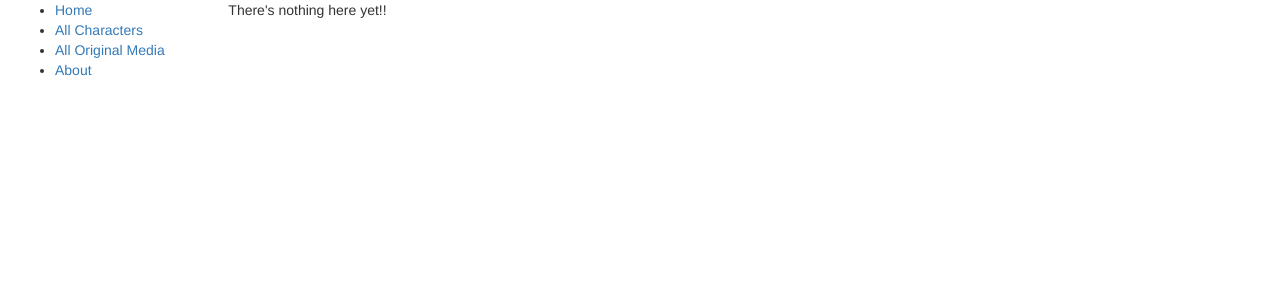
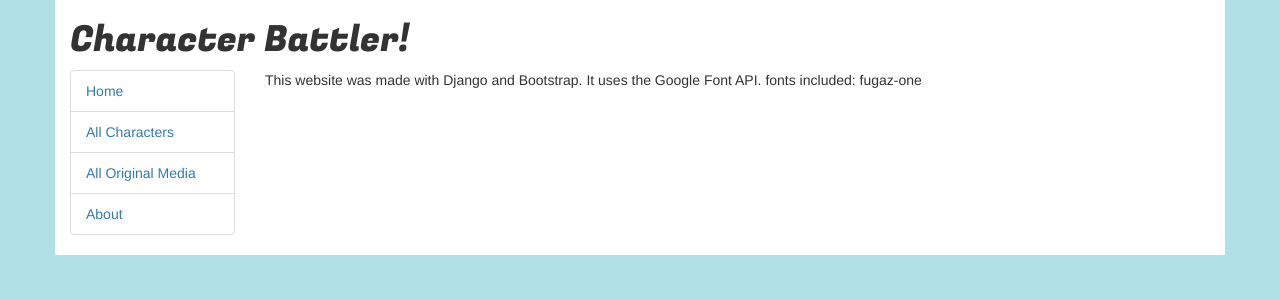
Before and after one commit to madsilva/character-battler, a Django app: page /battler/about/ in a window 1280 px wide. Shown: the top 300 px of the page. Run offline with Django 3.2, Linux system fonts and the light colour scheme; some libraries are stand-ins or nearby versions.

Commit message:
Added Bootstrap CSS and a custom stylesheet to the base template.

```diff
--- a/charbattler/static/charbattler/style.css
+++ b/charbattler/static/charbattler/style.css
@@ -1,3 +1,31 @@
-p {
-    color:red;
+.battle-image-1, .battle-image-2 {
+    border-width: 25px;
+    border-style: solid;
+    border-radius: 25px;
+    width: 500px;
+    height: 500px;
 }
+
+.battle-button {
+    padding: 0px 0px;
+    border: 0px;
+    background-color: white;
+}
+
+.website-title {
+    font-family: "Fugaz One", cursive;
+}
+
+.container {
+    max-width:1300px;
+    background-color: white;
+    background-color: white;
+}
+
+body {
+    background-color: powderblue;
+}
+
+html {
+    background: transparent;
+}
--- a/charbattler/templates/charbattler/about.html
+++ b/charbattler/templates/charbattler/about.html
@@ -2,6 +2,7 @@
 
 {% block content %}
 
-There's nothing here yet!!
+This website was made with Django and Bootstrap.
+It uses the Google Font API. fonts included: fugaz-one
 
 {% endblock %}
--- a/charbattler/templates/charbattler/base.html
+++ b/charbattler/templates/charbattler/base.html
@@ -4,47 +4,46 @@
     {% block title %}<title>Character Battler!</title>{% endblock %}
     <meta charset="utf-8">
     <meta name="viewport" content="width=device-width, initial-scale=1">
+    <!-- including Bootstrap, JS, and JQuery -->
     <link rel="stylesheet" href="https://maxcdn.bootstrapcdn.com/bootstrap/3.3.7/css/bootstrap.min.css">
+    <script src="https://maxcdn.bootstrapcdn.com/bootstrap/3.3.7/js/bootstrap.min.js"></script>
+    <script src="https://ajax.googleapis.com/ajax/libs/jquery/3.2.1/jquery.min.js"></script>
+    <!-- including custom stylesheet -->
     {% load static %}
     <link rel="stylesheet" type="text/css" href="{% static 'charbattler/style.css' %}" />
-<script src="https://ajax.googleapis.com/ajax/libs/jquery/1.12.4/jquery.min.js"></script>
-
-    <script src="https://maxcdn.bootstrapcdn.com/bootstrap/3.3.7/js/bootstrap.min.js"></script>
+    <!-- including font for site header -->
+    <link href="https://fonts.googleapis.com/css?family=Fugaz+One" rel="stylesheet">
 </head>
 
 <body>
-<div class="container-fluid">
+<div class="bground">
+<div class="container">
+
     <div class="row">
+        <div class="col-sm-12">
+            <h1 class="website-title">Character Battler!</h1>
+        </div>
+    </div>
+
+    <div class="row">
+
         <div class="col-sm-2">
-
             {% block sidebar %}
-<ul class = "sidebar-nav">
-    <li><a href="{% url 'index' %}">Home</a></li>
-    <li><a href="{% url 'character-list' %}">All Characters</a></li>
-    <li><a href="{% url 'origin-list' %}">All Original Media</a></li>
-    <li><a href="{% url 'about' %}">About</a></li>
+            <ul class="list-group">
+                <li class="list-group-item"><a href="{% url 'index' %}">Home</a></li>
+                <li class="list-group-item"><a href="{% url 'character-list' %}">All Characters</a></li>
+                <li class="list-group-item"><a href="{% url 'origin-list' %}">All Original Media</a></li>
+                <li class="list-group-item"><a href="{% url 'about' %}">About</a></li>
             </ul>
             {% endblock %}
+        </div>
+
+        <div class="col-sm-10">
+            {% block content %}{% endblock %}
+        </div>
 
     </div>
-<div class="col-sm-10">
-{% block content %}{% endblock %}
-
-{% block pagination %}
-{% if is_paginated %}
-
-<div class="pagination">
-<span class="page-links">
-{% if page_obj.has_previous %}
-<a href="{{ request.path }}?page={{ page_obj.previous_page_number }}">previous</a>
-{% endif %}
-<span class="page-current">
-Page {{ page_obj.number }} of {{ page_obj.paginator.num_pages }}.
-</span>
-{% if page_obj.has_next %}
-<a href="{{ request.path }}?page={{ page_obj.next_page_number }}">next</a>
-{% endif %}
-</span>
 </div>
-{% endif %}
-{% endblock %}
+</div>
+</body>
+</html>
```
Also changed, not shown: charbattler/templates/charbattler/index.html (+25 -6 lines), db.sqlite3. Lines whose indentation alone changed are shown as unchanged.
